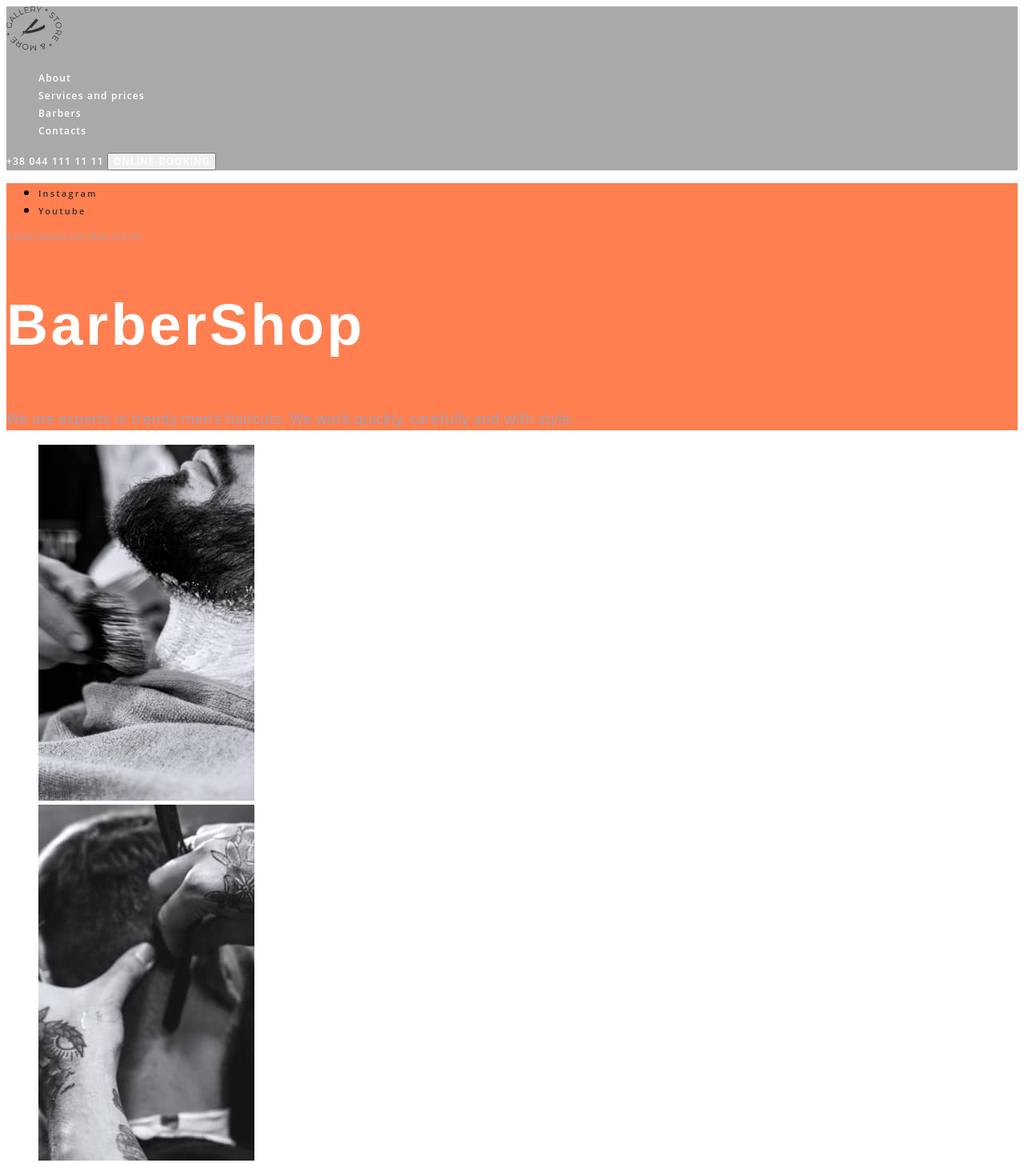
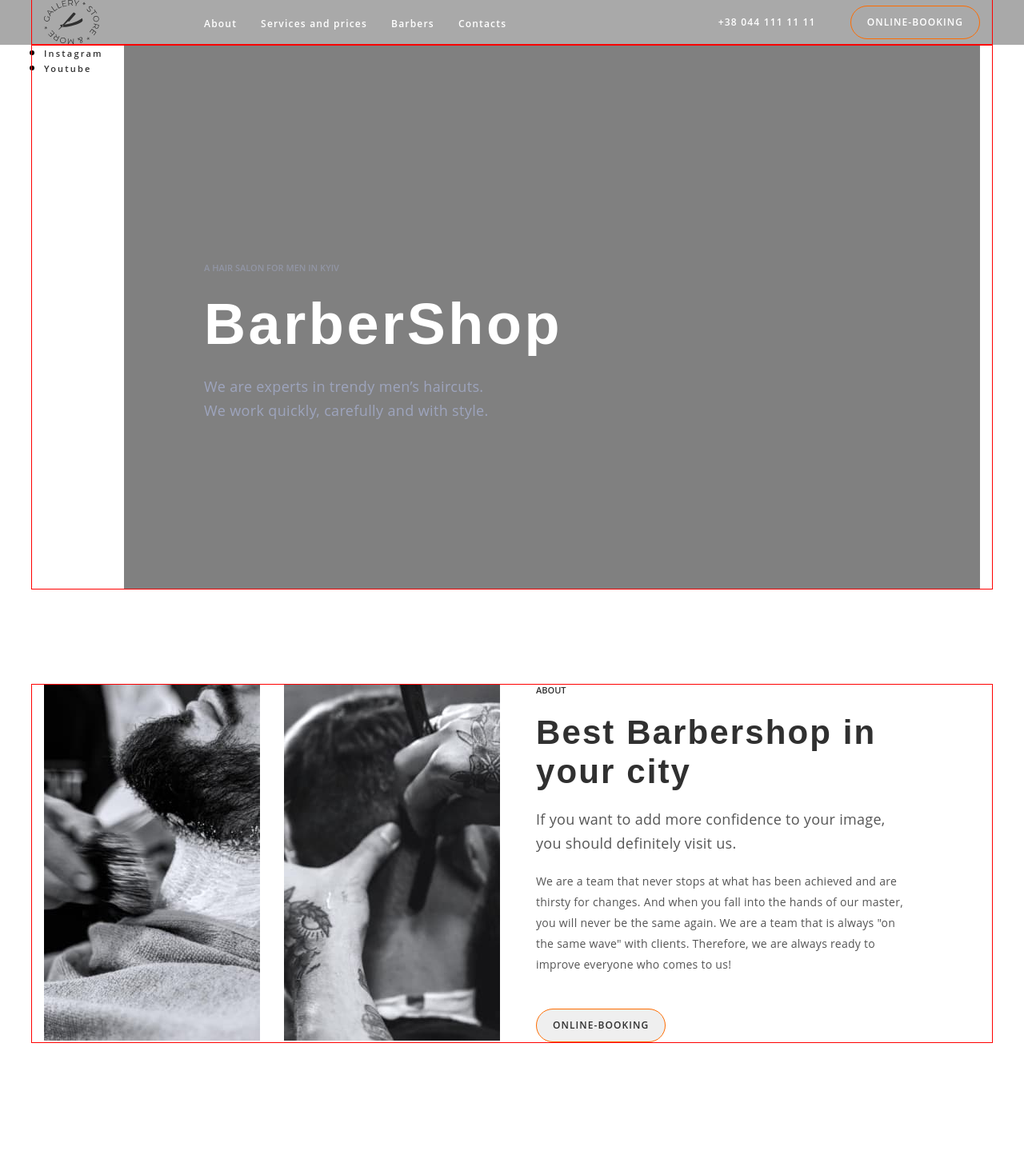
Before and after one commit to Yuliia2023/fs-84, a plain HTML site: page index.html in a window 1280 px wide. Shown: the top 1454 px of the page at 80% size. Drawn offline with nearby package versions, Linux system fonts and the light colour scheme.

Commit message:
flex css

```diff
--- a/css/styles.css
+++ b/css/styles.css
@@ -3,10 +3,33 @@
   --secondary-title-color: #303030;
   --accent: #ff6c00;
   --secondary-font-family: "Raleway", sans-serif;
+  --basic-margin: 20px;
 }
-
+h1,
+h2,
+h3,
+h4,
+h5,
+h6,
+p {
+  margin: 0px;
+}
+ul {
+  margin: 0px;
+  padding: 0px;
+}
+img {
+  display: block;
+}
 body {
   font-family: "open sans", sans-serif;
+}
+.container {
+  width: 1200px;
+  margin: 0 auto;
+  padding-left: 15px;
+  padding-right: 15px;
+  outline: 1px solid red;
 }
 .list {
   list-style: none;
@@ -22,6 +45,10 @@ body {
   letter-spacing: 0.09em;
   text-transform: uppercase;
   cursor: pointer;
+  border: 1px solid #ff6c00;
+  border-radius: 25px;
+  padding: 12px 20px;
+  min-width: 160px;
 }
 .title {
   font-family: "Raleway", sans-serif;
@@ -52,6 +79,14 @@ body {
 /* ----------------------header--------------- */
 .header {
   background-color: darkgrey;
+  padding-top: 32px 0;
+}
+.header-logo {
+  margin-right: 131px;
+}
+.header-container {
+  display: flex;
+  align-items: center;
 }
 .header-link {
   font-weight: 600;
@@ -65,7 +100,10 @@ body {
 .header-link:focus {
   color: var(--accent);
 }
-
+.header-list {
+  display: flex;
+  gap: 30px;
+}
 .header-tel {
   font-weight: 600;
   font-size: 12px;
@@ -74,15 +112,31 @@ body {
   text-transform: uppercase;
 
   color: #ffffff;
+
+  margin-left: auto;
+  margin-right: 43px;
 }
 .header-btn {
+  background-color: transparent;
   color: #ffffff;
+}
+.header-navigation {
+  display: flex;
+  align-items: center;
 }
 /* -----------------hero section----------------- */
 .hero {
-  background-color: coral;
+}
+.hero-container {
+  display: flex;
+}
+.hero-content {
+  background-color: grey;
+  padding: 272px 100px 208px;
+  flex-grow: 1;
 }
 .hero-list {
+  width: 100px;
 }
 .hero-item {
 }
@@ -101,6 +155,7 @@ body {
 
 .hero-subtitle {
   color: rgba(157, 164, 189, 0.6);
+  margin-bottom: var(--basic-margin);
 }
 .hero-title {
   font-family: "Raleway", sans-serif;
@@ -109,6 +164,8 @@ body {
   letter-spacing: 0.05em;
 
   color: var(--main-title-color);
+
+  margin-bottom: var(--basic-margin);
 }
 
 .hero-description {
@@ -117,22 +174,36 @@ body {
   letter-spacing: 0.02em;
 
   color: #9da4bd;
+
+  width: 360px;
 }
 
 /* -----------------------about-------------------- */
 .about {
+  padding-top: 120px;
+  padding-bottom: 120px;
+}
+.about-container {
+  display: flex;
 }
 .about-list {
+  display: flex;
+  gap: 30px;
+  margin-right: 30px;
+  width: 50%;
 }
 .about-item {
 }
 .about-subtitle {
   color: var(--secondary-title-color);
+  margin-bottom: var(--basic-margin);
 }
 .about-title {
   font-weight: 700;
 
   color: var(--secondary-title-color);
+
+  margin-bottom: var(--basic-margin);
 }
 .about-description {
   font-size: 14px;
@@ -140,29 +211,52 @@ body {
   letter-spacing: 0.02em;
 
   color: #555555;
+
+  margin-bottom: 42px;
 }
 .about-description span {
+  display: block;
   font-size: 18px;
   line-height: 1.67;
+  margin-bottom: var(--basic-margin);
 }
 .about-btn {
   color: #303030;
 }
+.about-content {
+  max-width: 470px;
+  width: 50%;
+}
 /* -------------------prices-------------- */
 .prices {
+  padding: 120px 0;
 }
 .prices-subtitle {
   color: rgba(157, 164, 189, 0.6);
+  margin-bottom: var(--basic-margin);
 }
 .prices-title {
   font-family: "Raleway", sans-serif;
 
   color: var(--main-title-color);
+
+  margin-bottom: 44px;
+}
+.prices-content {
+  display: flex;
+  gap: 30px;
+  margin-bottom: 44px;
 }
 .prices-list {
+  padding: 30px 20px;
+  flex-grow: 1;
 }
-
 .prices-item {
+  display: flex;
+  justify-content: space-between;
+}
+.prices-item:not(:last-child) {
+  margin-bottom: var(--basic-margin);
 }
 .prices-item-text {
   font-size: 18px;
@@ -173,6 +267,8 @@ body {
 }
 .prices-btn {
   color: #ffffff;
+  display: block;
+  margin: auto;
 }
 /* -------------------benefits----------- */
 .benefits {
@@ -215,18 +311,26 @@ body {
 }
 /* -------------------our barbers-------------- */
 .barbers {
+  padding: 120px 0;
+}
+.barbers-content {
 }
 .barbers-subtitle {
   color: var(--secondary-title-color);
+  margin-bottom: 20px;
 }
 .barbers-title {
   color: var(--secondary-title-color);
+  margin-bottom: 44px;
 }
 
 .barbers-list {
+  display: flex;
+  gap: 30px;
 }
 
 .barbers-item {
+  width: calc((100%-60) / 3);
 }
 .barbers-item-title {
   font-size: 18px;
@@ -236,6 +340,10 @@ body {
   letter-spacing: 0.02em;
 
   color: var(--secondary-title-color);
+  margin-bottom: 8px;
+}
+.barbers-content {
+  padding: 30px;
 }
 .barbers-item-text {
   font-size: 14px;
@@ -247,15 +355,20 @@ body {
 }
 /* ---------------------gallery-------------- */
 .gallery {
+  padding: 120px 0;
 }
 .gallery-subtitle {
   color: var(--secondary-title-color);
+  margin-bottom: 44px;
 }
 .visually-hidden {
 }
 .gallery-list {
+  display: flex;
+  gap: 30px;
 }
 .gallery-item {
+  width: calc((100%-90px) / 4);
 }
 /* ----------------------contact------------------------- */
 .contact {
--- a/index.html
+++ b/index.html
@@ -5,10 +5,12 @@
     <meta http-equiv="X-UA-Compatible" content="IE=edge" />
     <meta name="viewport" content="width=device-width, initial-scale=1.0" />
     <title>Barbershop &#128136;</title>
+    <link rel="stylesheet" href="https://cdnjs.cloudflare.com/ajax/libs/modern-normalize/1.1.0/modern-normalize.min.css" integrity="sha512-wpPYUAdjBVSE4KJnH1VR1HeZfpl1ub8YT/NKx4PuQ5NmX2tKuGu6U/JRp5y+Y8XG2tV+wKQpNHVUX03MfMFn9Q==" crossorigin="anonymous" referrerpolicy="no-referrer" />
     <link rel="stylesheet" href="./css/styles.css" />
   </head>
   <body>
     <header class="header">
+      <div class="container header-container">
       <nav class="header-navigation">
         <a href="#" class="header-logo">
           <img src="./images/logo.svg" alt="logo site" />
@@ -31,10 +33,12 @@
       </nav>
       <a href="tel:+380441111111" class="header-tel link">+38 044 111 11 11</a>
       <button type="button" class="header-btn btn">Online-booking</button>
-    </header>
+    </div>
+  </header>
     <main>
       <!--Hero section-->
       <section class="hero">
+        <div class="container hero-container">
         <ul class="hero-list">
           <li class="hero-item">
             <a
@@ -55,15 +59,18 @@
             >
           </li>
         </ul>
+        <div class="hero-content">
         <p class="hero-subtitle subtitle">A hair salon for men in Kyiv</p>
         <h1 class="hero-title">BarberShop</h1>
         <p class="hero-description">
           We are experts in trendy men’s haircuts. We work quickly, carefully
           and with style.
-        </p>
+        </p></div>
+      </div>
       </section>
       <!--about-->
       <section class="about">
+        <div class="container about-container">
         <ul class="about-list list">
           <li class="about-item">
             <img
@@ -82,13 +89,13 @@
             />
           </li>
         </ul>
+        <div class="about-content">
         <p class="about-subtitle subtitle">About</p>
         <h2 class="about-title title">Best Barbershop in your city</h2>
         <p class="about-description">
           <span>
             If you want to add more confidence to your image, you should
-            definitely visit us.</span
-          >
+            definitely visit us.</span>
           We are a team that never stops at what has been achieved and are
           thirsty for changes. And when you fall into the hands of our master,
           you will never be the same again. We are a team that is always "on the
@@ -96,11 +103,15 @@
           everyone who comes to us!
         </p>
         <button type="button" class="about-btn btn">ONLINE-BOOKING</button>
-      </section>
+      </div>
+    </div>
+    </section>
       <!--services-->
       <section class="prices">
+        <div class="container">
         <p class="prices-subtitle subtitle">Spend your time with the best masters</p>
         <h2 class="prices-title title">Services and prices</h2>
+       <div class="prices-content">
         <ul class="prices-list list">
           <li class="prices-item">
             <p class="prices-item-text" >Men’s haircut</p>
@@ -138,10 +149,14 @@
             <p class="prices-item-text">from 200 uah.</p>
           </li class="prices-item">
         </ul>
+     </div>
         <button type="button" class="prices-btn btn">online-booking</button>
-      </section>
+
+      </div>
+    </section>
       <!--section feauture-->
       <section class="benefits">
+        <div class="container">
         <ul class="benefits-list list">
           <li class="benefits-item">
             <span>600</span>
@@ -166,9 +181,11 @@
           Only good things are said about us. But it's better to see and feel 1
           time than read 10 times.
         </p>
+      </div>
       </section>
       <!--our barbers-->
       <section class="barbers">
+        <div class="container">
         <p class="barbers-subtitle subtitle">For true enjoyers of the atmosphere</p>
         <h2 class="barbers-title title">Our barbers</h2>
         <ul class="barbers-list list">
@@ -179,9 +196,10 @@
               width="346"
               height="370"
             />
+<div class="barbers-content">
             <h3 class="barbers-item-title">John Smith</h3>
             <p class="barbers-item-text">Extreme Barber</p>
-          </li>
+         </div> </li>
           <li class="barbers-item">
             <img
               src="./images/img2-min.jpg"
@@ -189,9 +207,10 @@
               width="346"
               height="370"
             />
+<div class="barbers-content">
             <h3 class="barbers-item-title">Michele Doe</h3>
             <p class="barbers-item-text">Extreme Barber</p>
-          </li>
+        </div>  </li>
           <li class="barbers-item">
             <img
               src="./images/img3-min.jpg"
@@ -199,15 +218,19 @@
               width="346"
               height="370"
             />
+            <div class="barbers-content">
             <h3 class="barbers-item-title">Alan Black</h3>
             <p class="barbers-item-text">Extreme Barber</p>
-          </li>
+         </div> </li>
         </ul>
+      </div>
       </section>
       <!--section gallery-->
       <section class="gallery">
+           <div class="container">
         <p class="gallery-subtitle subtitle">In Latin, "barba" means "beard"</p>
         <h2 class="visually-hidden">Callery</h2>
+
         <ul class="gallery-list list">
           <li class="gallery-item">
             <img
@@ -242,6 +265,7 @@
             />
           </li>
         </ul>
+      </div>
       </section>
       <!--Section-contact-->
       <section>
```
